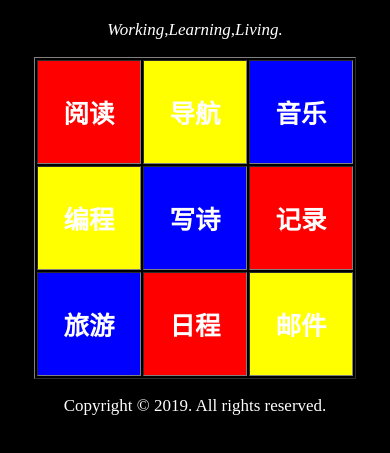
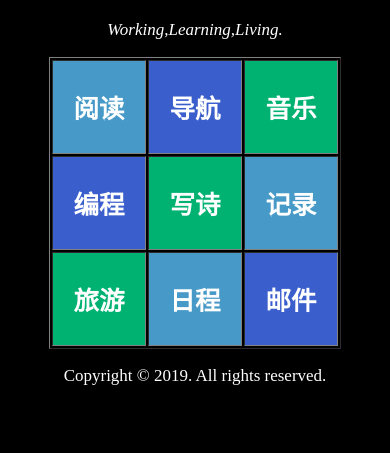
Before and after one commit to yzrps/yzrps.GitHub.io, a plain HTML site: page index.html in a window 390 px wide. Shown: the part 75-528 px from the top of the page. Drawn offline with Linux system fonts and the light colour scheme.

Commit message:
Update phoneview.css

```diff
--- a/css/phoneview.css
+++ b/css/phoneview.css
@@ -60,22 +60,22 @@ H1{
 }
 
 .card1{
-	width:100px;
-	height:100px;
-	background-color:red;
+	width:90px;
+	height:90px;
+	background-color:#479AC7;
 	color:white;
 }
 
 .card2{
-	width:100px;
-	height:100px;
-	background-color:yellow;
+	width:90px;
+	height:90px;
+	background-color:#3A5FCD;
 	color:white;
 }
 
 .card3{
-	width:100px;
-	height:100px;
-	background-color:blue;
+	width:90px;
+	height:90px;
+	background-color:#00B271;
 	color:white;
 }
```
